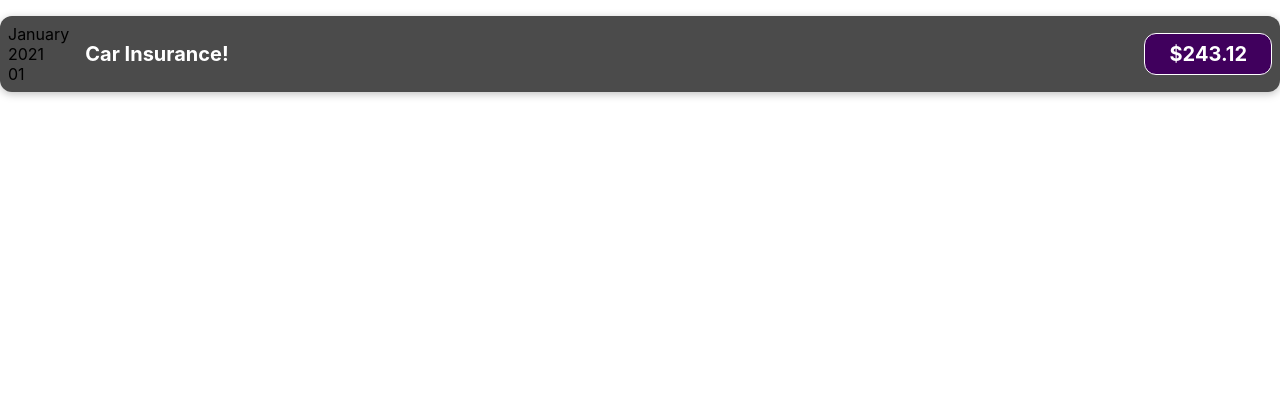
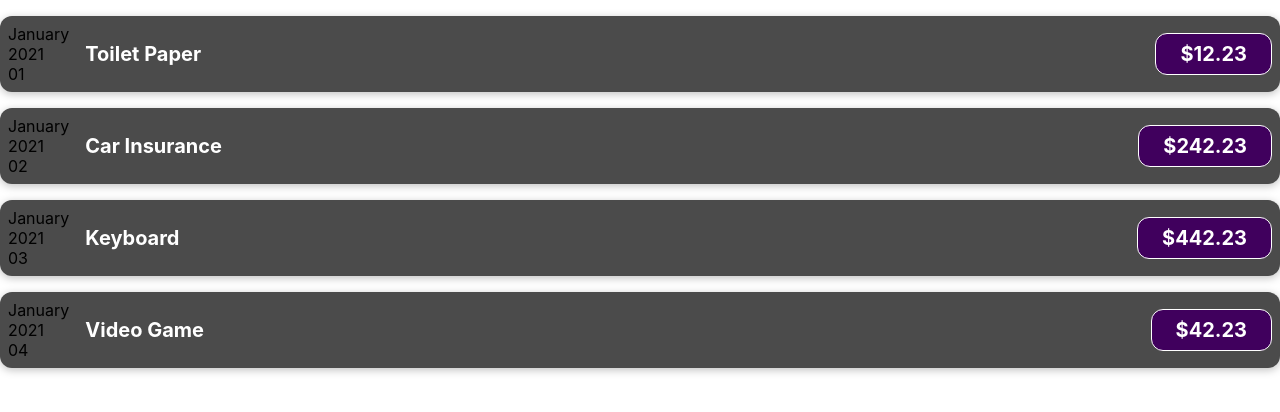
Before and after one commit to IPREM1ERI/expense-tracker-app, a React (Create React App) app: page / in a window 1280 px wide. Shown: the top 412 px of the page. Built offline with nearby package versions, Linux system fonts and the light colour scheme.

Commit message:
refactor componentsapp and ExpenseItem components

```diff
--- a/src/App.js
+++ b/src/App.js
@@ -31,7 +31,26 @@ function App() {
 
   return (
     <div>
-      <ExpenseItem expenses={expenses}/>
+      <ExpenseItem
+        title={expenses[0].title}
+        amount={expenses[0].amount}
+        date={expenses[0].date}
+      />
+      <ExpenseItem
+        title={expenses[1].title}
+        amount={expenses[1].amount}
+        date={expenses[1].date}
+      />
+      <ExpenseItem
+        title={expenses[2].title}
+        amount={expenses[2].amount}
+        date={expenses[2].date}
+      />
+      <ExpenseItem
+        title={expenses[3].title}
+        amount={expenses[3].amount}
+        date={expenses[3].date}
+      />
     </div>
   );
 }
--- a/src/components/ExpenseDate.jsx
+++ b/src/components/ExpenseDate.jsx
@@ -1,8 +1,16 @@
 
 const ExpenseDate = (props) => {
-  const month = expenseDate.toLocaleString('en-US', {month: 'long'})
-  const year = expenseDate.getFullYear()
-  const day = expenseDate.toLocaleString('en-US', {day: '2-digit'})
+  const month = props.date.toLocaleString('en-US', {month: 'long'})
+  const year = props.date.getFullYear()
+  const day = props.date.toLocaleString('en-US', {day: '2-digit'})
+
+  return (
+  <div>
+    <div>{month}</div>
+    <div>{year}</div>
+    <div>{day}</div>
+  </div>
+  )
 }
 
 export default ExpenseDate
--- a/src/components/ExpenseItem.jsx
+++ b/src/components/ExpenseItem.jsx
@@ -1,24 +1,14 @@
 import "./ExpenseItem.css"
+import ExpenseDate from "./ExpenseDate";
 
 const ExpenseItem = (props) => {
-  const expenseDate = new Date(2021, 0, 1);
-  const expenseTitle = 'Car Insurance!';
-  const expenseAmount = 243.12;
-
-  const month = expenseDate.toLocaleString('en-US', {month: 'long'})
-  const year = expenseDate.getFullYear()
-  const day = expenseDate.toLocaleString('en-US', {day: '2-digit'})
 
   return (
     <div className="expense-item">
-      <div>
-        <div>{month}</div>
-        <div>{year}</div>
-        <div>{day}</div>
-      </div>
+      <ExpenseDate date={props.date} />
       <div className="expense-item__description">
-        <h2>{expenseTitle}</h2>
-        <div className="expense-item__price">${expenseAmount}</div>
+        <h2>{props.title}</h2>
+        <div className="expense-item__price">${props.amount}</div>
       </div>
     </div>
   );
```
